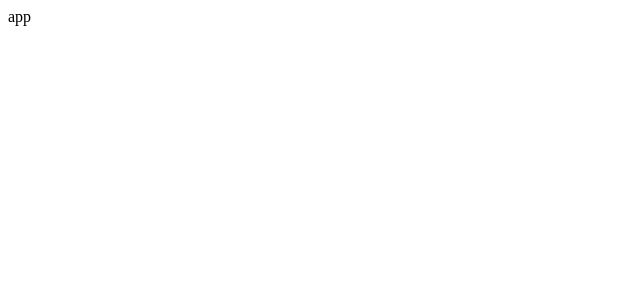
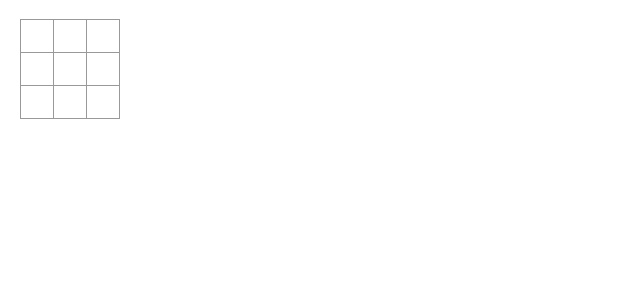
Before and after one commit to pranavstark79/react-v18, a React (Create React App) app in the folder ui/: page / in a window 1280 px wide. Shown: the top 300 px of the page, without its empty margins (0-640 px from the left). Built offline with nearby package versions, Linux system fonts and the light colour scheme.

Commit message:
tick toe - partial

```diff
--- a/ui/public/index.html
+++ b/ui/public/index.html
@@ -3,6 +3,7 @@
   <head>
     <meta charset="utf-8" />
     <link rel="icon" href="%PUBLIC_URL%/favicon.ico" />
+    <link rel="stylesheet" href="style.css" />
     <meta name="viewport" content="width=device-width, initial-scale=1" />
     <meta name="theme-color" content="#000000" />
     <meta
--- /dev/null
+++ b/ui/public/style.css
@@ -0,0 +1,90 @@
+* {
+  box-sizing: border-box;
+}
+
+body {
+  font-family: sans-serif;
+  margin: 20px;
+  padding: 0;
+}
+
+h1 {
+  margin-top: 0;
+  font-size: 22px;
+}
+
+h2 {
+  margin-top: 0;
+  font-size: 20px;
+}
+
+h3 {
+  margin-top: 0;
+  font-size: 18px;
+}
+
+h4 {
+  margin-top: 0;
+  font-size: 16px;
+}
+
+h5 {
+  margin-top: 0;
+  font-size: 14px;
+}
+
+h6 {
+  margin-top: 0;
+  font-size: 12px;
+}
+
+code {
+  font-size: 1.2em;
+}
+
+ul {
+  padding-left: 20px;
+}
+
+* {
+  box-sizing: border-box;
+}
+
+body {
+  font-family: sans-serif;
+  margin: 20px;
+  padding: 0;
+}
+
+.square {
+  background: #fff;
+  border: 1px solid #999;
+  float: left;
+  font-size: 24px;
+  font-weight: bold;
+  line-height: 34px;
+  height: 34px;
+  margin-right: -1px;
+  margin-top: -1px;
+  padding: 0;
+  text-align: center;
+  width: 34px;
+}
+
+.board-row:after {
+  clear: both;
+  content: '';
+  display: table;
+}
+
+.status {
+  margin-bottom: 10px;
+}
+.game {
+  display: flex;
+  flex-direction: row;
+}
+
+.game-info {
+  margin-left: 20px;
+}
--- a/ui/src/App.js
+++ b/ui/src/App.js
@@ -1,6 +1,31 @@
+import Square from "./components/Square";
+// import { useState } from "react";
 
 function App() {
-  return 'app';
+
+
+  return (
+    <>
+    <div className="board-row">
+    <Square/>
+    <Square/>
+    <Square/>
+    </div>
+
+    <div className="board-row">
+    <Square/>
+    <Square/>
+    <Square/>
+    </div>
+
+    <div className="board-row">
+    <Square/>
+    <Square/>
+    <Square/>
+    </div>
+    </>
+  )
+
 }
 
 export default App;
--- /dev/null
+++ b/ui/src/components/Square.js
@@ -0,0 +1,12 @@
+import { useState } from "react";
+const Square = () => {
+    const [value, setValue] = useState(null);
+    const handleClick = () => {
+        setValue('X');
+    }
+    return (
+        <button onClick={handleClick} className="square">{value}</button>
+    );
+};
+
+export default Square;
```
